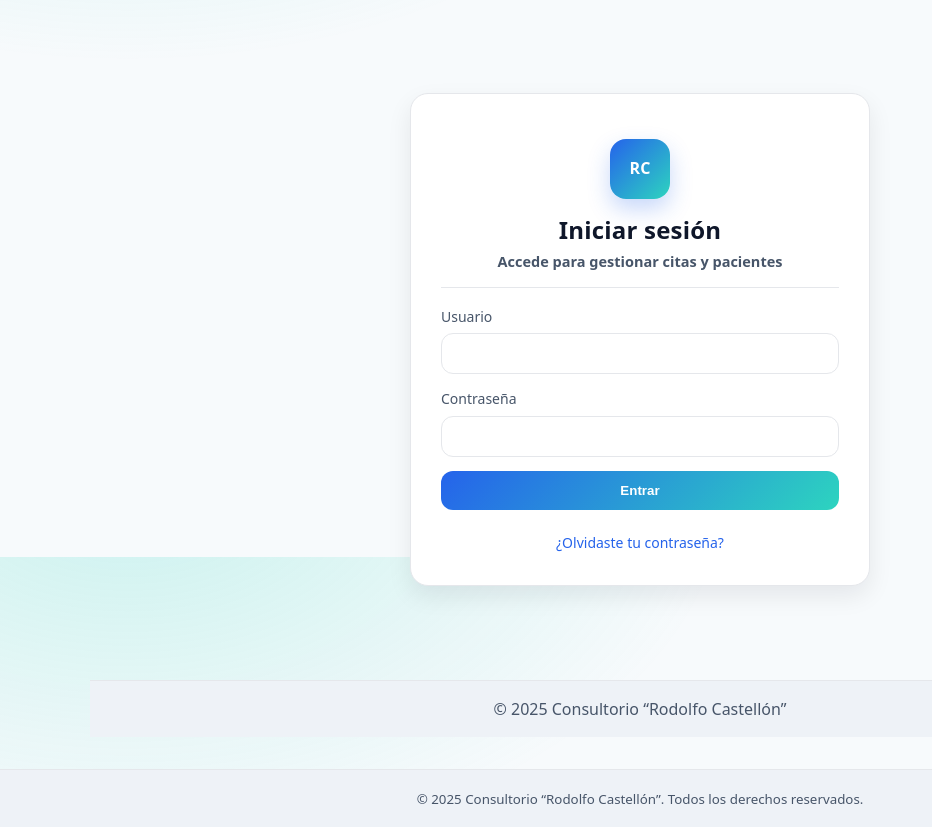
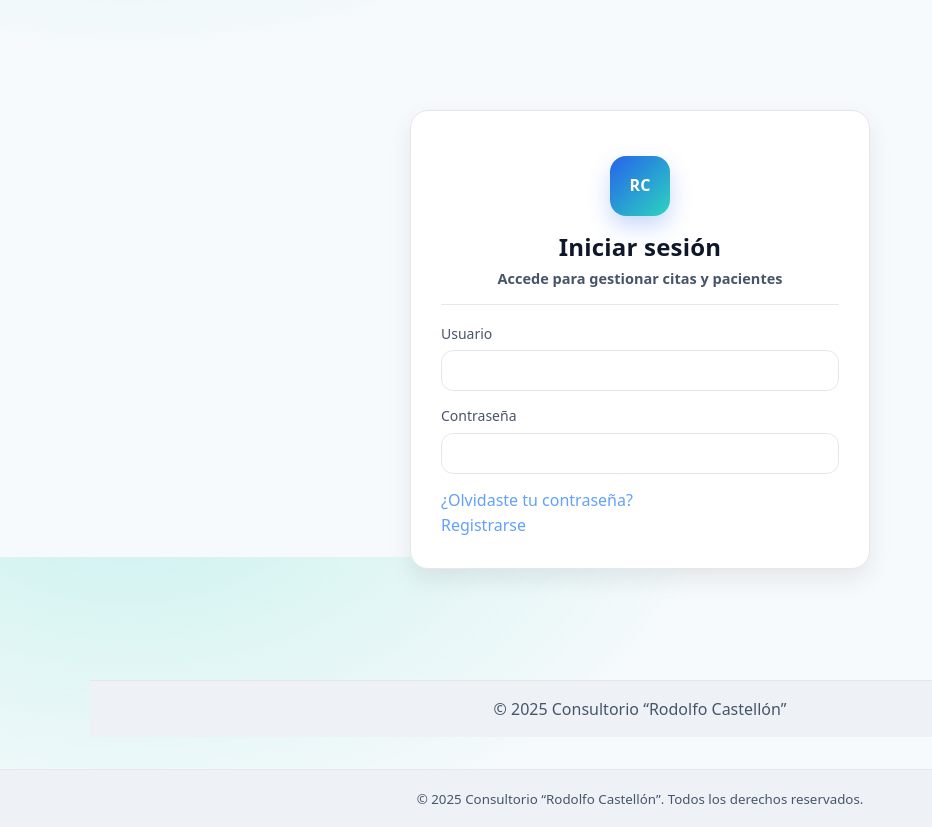
Before and after one commit to Djmaster2021/proyecto_rc, a Django app: page /accounts/login/ in a window 1280 px wide. Shown: the part 243-1070 px from the top of the page, without its empty margins (0-932 px from the left). Run offline with Django 5.2, Linux system fonts and the light colour scheme.

Commit message:
diseño de boton de registrarse

```diff
--- a/accounts/static/accounts/styles.css
+++ b/accounts/static/accounts/styles.css
@@ -45,7 +45,6 @@
   }
 
   /* ===== Topbar + toggle ==================================================== */
-/* ===== Topbar + toggle ==================================================== */
   .site-topbar{
   position: sticky; top:0; z-index:5;
   display:flex; align-items:center; justify-content:space-between;
@@ -63,11 +62,8 @@
   color:#fff; font-weight:900; text-decoration:none; letter-spacing:.5px;
 }
 
-/* Toggle sin JS / slider con iconos (ya lo tenías y funciona con :has) */
-/* ... (deja el resto del bloque del slider que ya tienes) ... */
 
-
-  /* Toggle sin JS */
+  /* Toggle */
   .theme-toggle{ display:flex; gap:8px; align-items:center; }
   .theme-toggle input{ position:absolute; inset:auto; width:1px; height:1px; overflow:hidden; clip-path: inset(50%); }
   .toggle-btn{
--- a/accounts/templates/accounts/login.html
+++ b/accounts/templates/accounts/login.html
@@ -6,7 +6,7 @@
 <link rel="stylesheet" href="/static/accounts/styles.css">
 
 <header class="site-topbar">
-  <a class="brand" href="#" aria-label="Inicio Dentyx">RC</a>
+  <a class="brand" href="#" aria-label="Inicio">RC</a>
 
   <form class="theme-toggle" aria-label="Selector de tema">
     <!-- Radios accesibles (controlan :has(...)) -->
@@ -59,9 +59,12 @@
             <input id="password" name="password" type="password" autocomplete="current-password" required>
           </div>
 
-          <button type="submit" class="btn btn-primary w-100">Entrar</button>
-          <div class="form-meta">
-            <a href="#" class="link">¿Olvidaste tu contraseña?</a>
+          <div class="d-flex justify-content-between align-items-center mt-3">
+            <a href="#" class="text-decoration-none">¿Olvidaste tu contraseña?</a>
+            <div class="d-flex justify-content-between align-items-center mt-3">
+              <a href="#" class="text-decoration-none"> Registrarse</a>
+            </div>
+            </button>
           </div>
         </form>
       </div>
```
